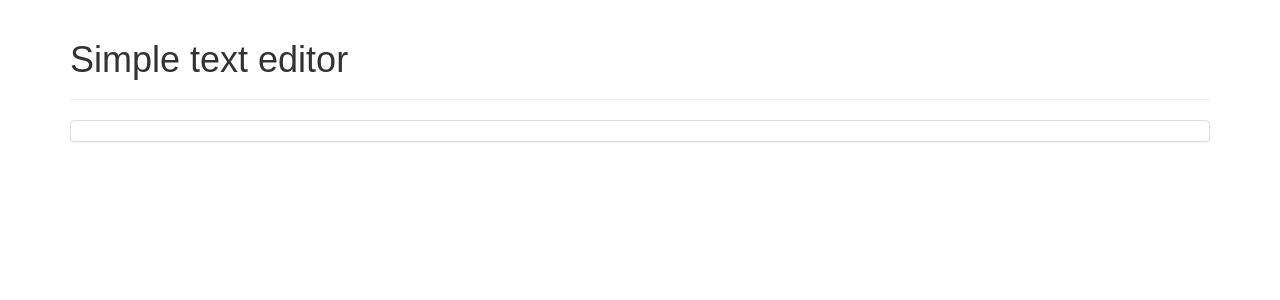
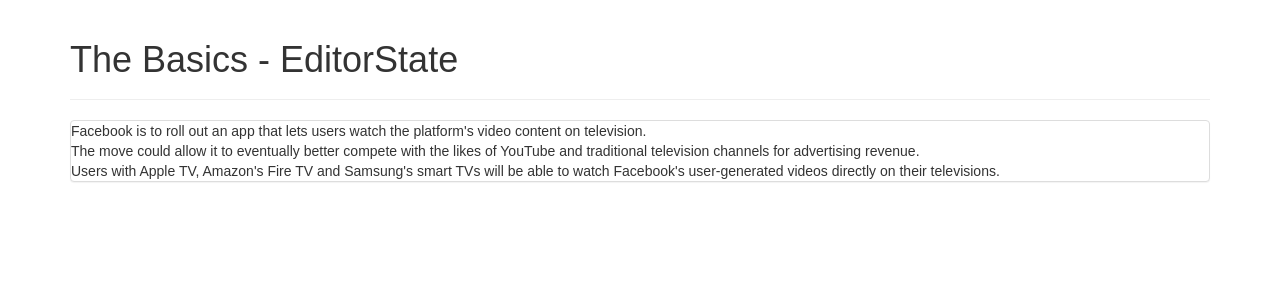
Before and after one commit to robsquires/draft-building-blocks, a React (Create React App) app: page / in a window 1280 px wide. Shown: the top 300 px of the page. Built offline with nearby package versions, Linux system fonts and the light colour scheme.

Commit message:
1. content state vs selection state

```diff
--- a/src/App.js
+++ b/src/App.js
@@ -7,7 +7,7 @@
   render() {
     return (
       <Grid>
-         <PageHeader>Simple text editor</PageHeader>
+         <PageHeader>The Basics - EditorState</PageHeader>
         <Row>
           <Col xs={12}>
             <SimpleEditor />
--- a/src/SimpleEditor.js
+++ b/src/SimpleEditor.js
@@ -1,17 +1,33 @@
 import React from 'react';
-import {Editor, EditorState} from 'draft-js';
+import {Editor, EditorState, ContentState} from 'draft-js';
 import {Panel} from 'react-bootstrap';
 import './SimpleEditor.css'
+import content from './content'
 
 class SimpleEditor extends React.Component {
   constructor(props) {
     super(props);
     this.onChange = this.onChange.bind(this);
     this.state = {
-      editorState: EditorState.createEmpty()
+      editorState: EditorState.createWithContent(
+        ContentState.createFromText(content)
+      )
     };
   }
 
+  componentDidUpdate(prevProps, prevState) {
+    const editorState = this.state.editorState
+    const contentState = editorState.getCurrentContent();
+    const selectionState = editorState.getSelection();
+
+    if (contentState !== prevState.editorState.getCurrentContent()) {
+      console.log('%c Content changed', 'color: orange; font-weight: bold;');
+    }
+
+    if (selectionState !== prevState.editorState.getSelection()) {
+      console.log('%c Selection changed', 'color: red; font-weight: bold;');
+    }
+  }
 
   onChange(editorState) {
     this.setState({ editorState });
@@ -20,7 +36,7 @@
 
   render() {
     return (
-        <Panel footer="Cursor position">
+        <Panel>
 
           <Editor
             editorState={this.state.editorState}
--- /dev/null
+++ b/src/content.js
@@ -0,0 +1,3 @@
+export default `Facebook is to roll out an app that lets users watch the platform's video content on television.
+The move could allow it to eventually better compete with the likes of YouTube and traditional television channels for advertising revenue.
+Users with Apple TV, Amazon's Fire TV and Samsung's smart TVs will be able to watch Facebook's user-generated videos directly on their televisions.`
```
